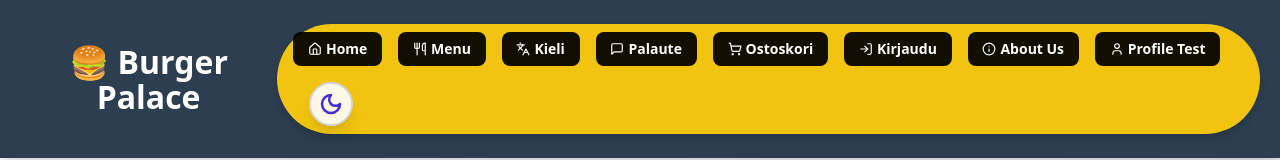
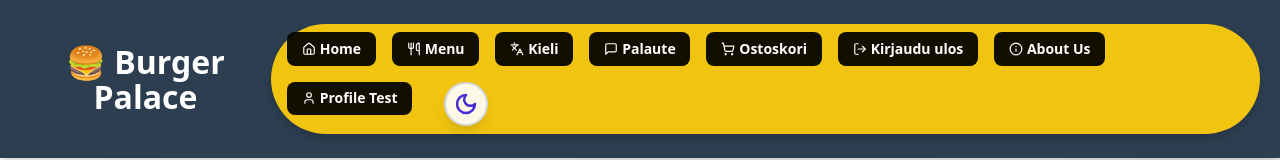
Before and after one commit to Kreetrix/web-project-frontend, a React (Vite) app: page /login in a window 1280 px wide. Shown: the top 160 px of the page. Built offline with nearby package versions, Linux system fonts and the light colour scheme; sample sign-in values are in the browser's storage.

Commit message:
Implement authentication context and integrate login/logout functionality; enhance Header and ProductPage components for user session management.

```diff
--- a/src/components/Header.jsx
+++ b/src/components/Header.jsx
@@ -4,29 +4,32 @@ import {
   Utensils,
   ShoppingCart,
   LogIn,
+  LogOut,
   Languages,
   MessageSquare,
   Info,
-  User, Moon, Coffee,
+  User,
+  Moon,
+  Coffee,
 } from "lucide-react";
 import { useCart } from "../contexts/CartContext";
 import { useTheme } from "../contexts/ThemeContext";
-
-
-
-
+import { useAuth } from "../contexts/AuthContext";
 
 export default function Header() {
-
-  const { cartItems } = useCart();
+  const { cartItems, clearCart } = useCart();
   const cartItemCount = cartItems.reduce(
     (total, item) => total + item.quantity,
     0
   );
 
+  const { darkMode, toggleDarkMode } = useTheme();
+  const { isLoggedIn, logout } = useAuth();
 
-    const { darkMode, toggleDarkMode } = useTheme();
-
+  const handleLogout = () => {
+    clearCart();
+    logout();
+  };
 
   return (
     <header className="bg-yellow-700 text-white shadow-lg sticky top-0 z-50 ">
@@ -81,6 +84,15 @@ export default function Header() {
                 )}
               </li>
               <li>
+                {isLoggedIn ? (
+                  <button
+                    onClick={handleLogout}
+                    className="nav-button flex items-center gap-1"
+                  >
+                    <LogOut size={14} />
+                    Kirjaudu ulos
+                  </button>
+                ) : (
                   <NavLink
                     to="/login"
                     className="nav-button flex items-center gap-1"
@@ -88,6 +100,7 @@ export default function Header() {
                     <LogIn size={14} />
                     Kirjaudu
                   </NavLink>
+                )}
               </li>
               <li>
                 <NavLink
--- /dev/null
+++ b/src/contexts/AuthContext.jsx
@@ -0,0 +1,31 @@
+import React, { createContext, useState, useContext, useEffect } from "react";
+
+const AuthContext = createContext();
+
+export const AuthProvider = ({ children }) => {
+    const [isLoggedIn, setIsLoggedIn] = useState(false);
+
+    useEffect(() => {
+        // Check if the user is logged in on app load
+        const accessToken = localStorage.getItem("accessToken");
+        setIsLoggedIn(!!accessToken);
+    }, []);
+
+    const login = (accessToken) => {
+        localStorage.setItem("accessToken", accessToken);
+        setIsLoggedIn(true);
+    };
+
+    const logout = () => {
+        localStorage.removeItem("accessToken");
+        setIsLoggedIn(false);
+    };
+
+    return (
+        <AuthContext.Provider value={{ isLoggedIn, login, logout }}>
+            {children}
+        </AuthContext.Provider>
+    );
+};
+
+export const useAuth = () => useContext(AuthContext);
--- a/src/contexts/CartContext.jsx
+++ b/src/contexts/CartContext.jsx
@@ -40,6 +40,10 @@ export const CartProvider = ({ children }) => {
     });
   };
 
+  const clearCart = () => {
+    setCartItems([]); // Clear all items from the cart
+  };
+
   // Save daily specials to local storage whenever they change
   useEffect(() => {
     localStorage.setItem("dailySpecials", JSON.stringify(dailySpecials));
@@ -51,6 +55,7 @@ export const CartProvider = ({ children }) => {
         cartItems,
         addToCart,
         removeFromCart,
+        clearCart,
         dailySpecials,
         setDailySpecials,
       }}
--- a/src/main.jsx
+++ b/src/main.jsx
@@ -7,6 +7,7 @@ import "./styles/main.css";
 import { UserProvider } from "./contexts/UserContext";
 import { ThemeProvider } from './contexts/ThemeContext';
 import { CartProvider } from "./contexts/CartContext";
+import { AuthProvider } from "./contexts/AuthContext";
 
 
 createRoot(document.getElementById("root")).render(
@@ -14,13 +15,13 @@ createRoot(document.getElementById("root")).render(
 
     <BrowserRouter>
     <ThemeProvider>
-    <CartProvider>
+    <AuthProvider>
       <UserProvider>
         <CartProvider>
           <App />
         </CartProvider>
       </UserProvider>
-      </CartProvider>
+      </AuthProvider>
       </ ThemeProvider>
     </BrowserRouter>
   </StrictMode >
--- a/src/pages/Login.jsx
+++ b/src/pages/Login.jsx
@@ -1,12 +1,14 @@
 import { Mail, KeyRound, LogIn } from 'lucide-react';
 import { useState } from "react";
 import { useNavigate } from "react-router-dom";
+import { useAuth } from "../contexts/AuthContext";
 
 export default function LoginPage() {
     const [email, setEmail] = useState("");
     const [password, setPassword] = useState("");
     const [error, setError] = useState("");
     const navigate = useNavigate();
+    const { login } = useAuth();
 
 
     /*  JUST TEST
@@ -48,9 +50,10 @@ export default function LoginPage() {
             const { accessToken, user } = await response.json();
 
             localStorage.setItem('accessToken', accessToken);
+            login(accessToken); // Call the login function from AuthContext
             console.log('Login successful! -> ', user);
 
-            navigate('/dashboard');
+            navigate('/dashboard'); // Redirect to dashboard after login
 
         } catch (error) {
             console.error('Login error:', error.message);
--- a/src/pages/ProductPage.jsx
+++ b/src/pages/ProductPage.jsx
@@ -1,10 +1,11 @@
-import { useParams } from "react-router-dom";
+import { useParams, useNavigate } from "react-router-dom"; // Import useNavigate for navigation
 import { useEffect, useState } from "react";
 import fetchProducts from "../data/fetchProducts";
 import { useCart } from "../contexts/CartContext";
 
 function ProductPage() {
   const { id } = useParams();
+  const navigate = useNavigate(); // Initialize useNavigate
   const [product, setProduct] = useState(null);
   const [loading, setLoading] = useState(true);
   const { addToCart, dailySpecials } = useCart(); // Access daily specials from context
@@ -39,6 +40,23 @@ function ProductPage() {
 
   const isSpecial = dailySpecials.some((special) => special.id === product.id);
   const discountedPrice = isSpecial ? (product.price * 0.85).toFixed(2) : null;
+
+  const handleAddToCart = () => {
+    const accessToken = localStorage.getItem("accessToken");
+    if (!accessToken) {
+      // If no access token, prompt the user to log in
+      const confirmLogin = window.confirm(
+        "Sinun täytyy kirjautua sisään lisätäksesi tuotteen koriin. Haluatko kirjautua sisään nyt?"
+      );
+      if (confirmLogin) {
+        navigate("/login"); // Redirect to the login page
+      }
+      return;
+    }
+
+    // Add the product to the cart if the user is logged in
+    addToCart(product);
+  };
 
   return (
     <div className="max-w-4xl mx-auto p-8 space-y-8">
@@ -88,7 +106,7 @@ function ProductPage() {
         </div>
         <div className="flex justify-center mt-8">
           <button
-            onClick={() => addToCart(product)}
+            onClick={handleAddToCart} // Use the updated handler
             className="bg-yellow-500 hover:bg-yellow-600 text-white px-6 py-3 rounded-full text-lg font-semibold transition-colors"
           >
             Lisää koriin
```
Lines whose indentation alone changed are shown as unchanged.
